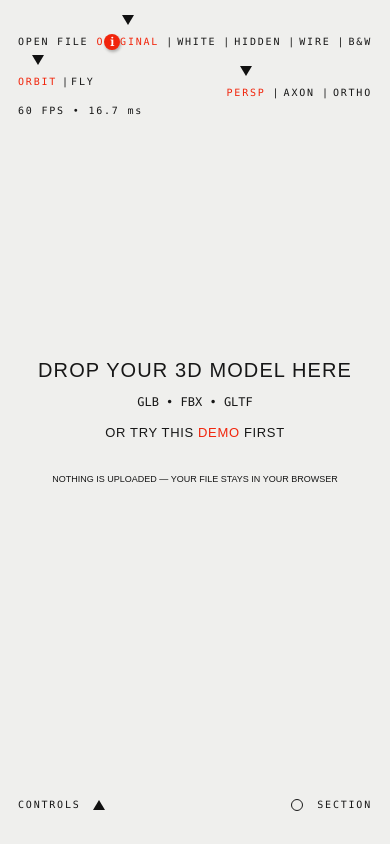
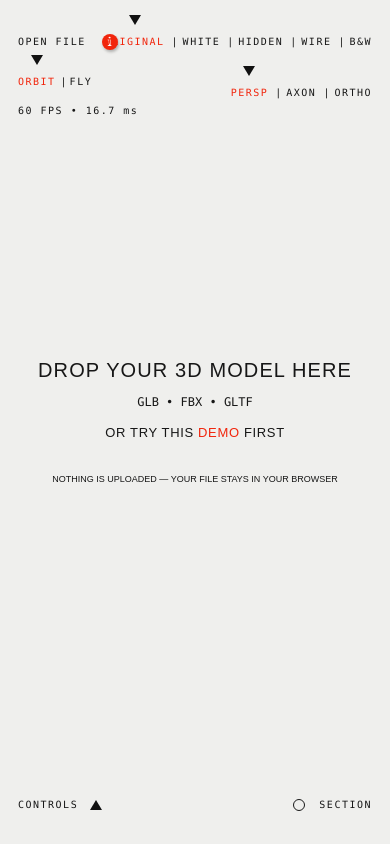
Before and after one commit to hildgyorgy/drop-3d-view, a plain HTML site: page index.html in a window 390 px wide. Drawn offline with nearby package versions, Linux system fonts and the light colour scheme.

Commit message:
Update style.css

```diff
--- a/css/style.css
+++ b/css/style.css
@@ -159,7 +159,7 @@ body.dragging .drop-title { color: var(--red); }
 }
 @media (max-width: 600px) {
   :root { --edge: 18px; }
-  .brand, .tool-button, .menu-toggle, .corner-menu, .section-heading { font-size: 10px; letter-spacing: .18em; }
+  .brand, .tool-button, .menu-toggle, .corner-menu, .section-heading { font-size: 10px; letter-spacing: .15em; }
   .brand { flex-direction: column; align-items: flex-start; gap: 4px; }
   .navigation-status { gap: 5px; padding-top: 0; }
   .navigation-mode { gap: 14px; }
```
